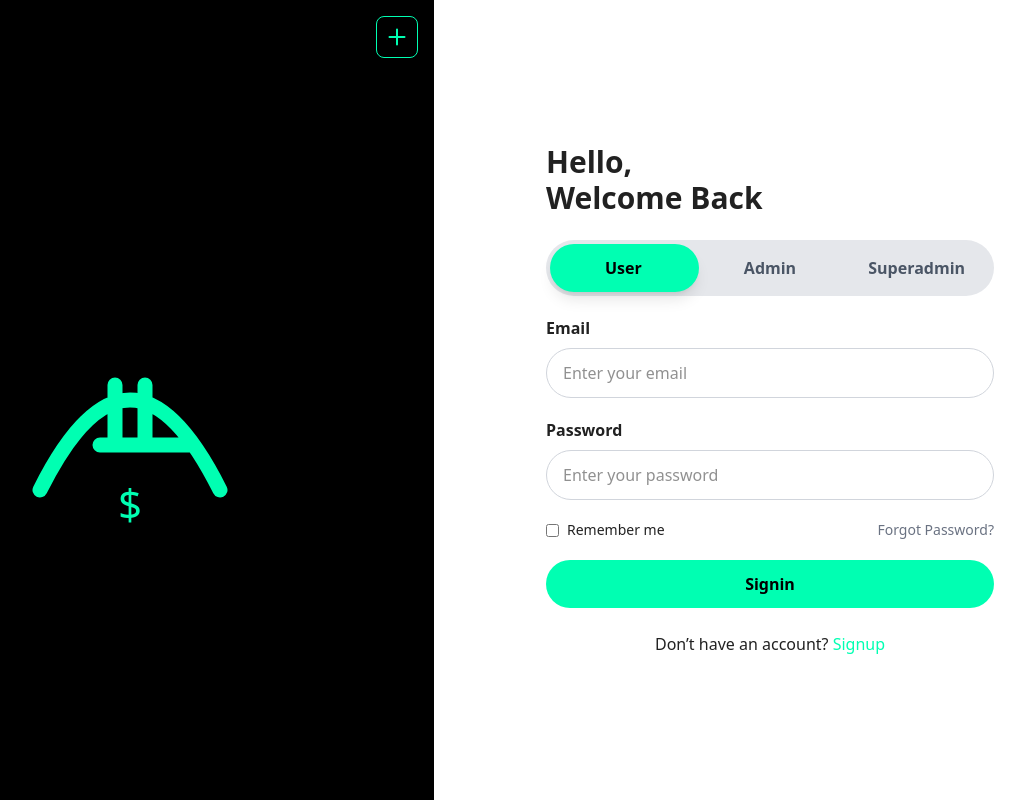
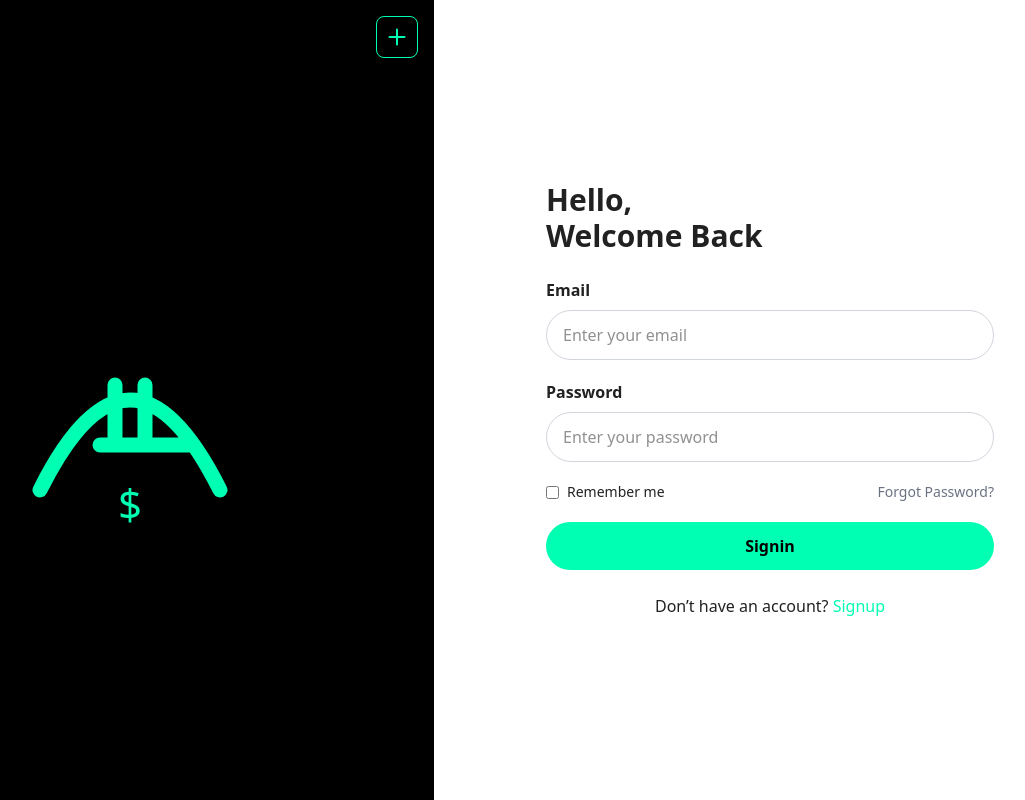
Before and after one commit to asalpaudel/kosh, a React (Vite) app in the folder frontend/: page / in a window 1280 px wide. Shown: the whole page, without its empty margins (174-1199 px from the left). Built offline with nearby package versions, Linux system fonts and the light colour scheme.

Commit message:
Login functionality set

```diff
--- a/frontend/src/pages/Login.jsx
+++ b/frontend/src/pages/Login.jsx
@@ -5,18 +5,19 @@ export default function Login() {
   const [email, setEmail] = useState("");
   const [password, setPassword] = useState("");
   const [remember, setRemember] = useState(false);
-  const [role, setRole] = useState("user"); // 'user', 'admin', or 'superadmin'
+  const [role, setRole] = useState("user"); // Just for UI toggle
   const [errorMessage, setErrorMessage] = useState("");
+
   const nav = useNavigate();
 
-  // Helper object to map role to a CSS transform value
+  // UI translation for role toggle bar
   const roleTranslate = {
     user: "0%",
     admin: "100%",
     superadmin: "200%",
   };
 
-  // Async API call handler
+  // LOGIN HANDLER (Updated for DB-based validation)
   const handleLogin = async (e) => {
     e.preventDefault();
     setErrorMessage("");
@@ -32,33 +33,37 @@ export default function Login() {
         headers: {
           "Content-Type": "application/json",
         },
-        body: JSON.stringify({
-          email: email,
-          password: password,
-          role: role,
-        }),
+        body: JSON.stringify({ email, password }),
       });
 
       const data = await response.json();
+      console.log("Login Response:", data);
 
-      if (data.success) {
-        if (data.role === "user") {
-          nav("/home");
-        } else if (data.role === "admin") {
-          nav("/admin");
-        } else if (data.role === "superadmin") {
-          nav("/superadmin");
-        }
-      } else {
+      if (!data.success) {
         setErrorMessage(data.message);
+        return;
+      }
+
+      localStorage.setItem("userRole", data.role);
+      localStorage.setItem("userId", data.userId);
+
+      // ✅ Fix: Use REAL paths from your App.jsx
+      if (data.role === "member") {
+        nav("/home");
+      } else if (data.role === "admin") {
+        nav("/admin");
+      } else if (data.role === "superadmin") {
+        nav("/superadmin");
       }
     } catch (error) {
       console.error("Login failed:", error);
-      setErrorMessage("Could not connect to the server. Please try again later.");
+      setErrorMessage(
+        "Could not connect to the server. Please try again later."
+      );
     }
   };
 
-  // Helper component for the toggle buttons
+  // Role toggle button component (UI only)
   const RoleToggleButton = ({ value, label }) => (
     <button
       type="button"
@@ -66,13 +71,8 @@ export default function Login() {
         setRole(value);
         setErrorMessage("");
       }}
-      className={`flex-1 py-3 px-4 rounded-full font-semibold transition-colors duration-300
-        relative z-10
-        ${
-          role === value
-            ? "text-black" // Active text color
-            : "text-gray-600 hover:text-black" // Inactive text color
-        }
+      className={`flex-1 py-3 px-4 rounded-full font-semibold transition-colors duration-300 relative z-10
+        ${role === value ? "text-black" : "text-gray-600 hover:text-black"}
       `}
     >
       {label}
@@ -81,7 +81,7 @@ export default function Login() {
 
   return (
     <div className="flex flex-col lg:flex-row min-h-screen bg-white">
-      {/* Left Panel */}
+      {/* Left panel */}
       <div className="flex-1 bg-black flex items-center justify-center relative">
         <div className="absolute top-4 right-4 bg-black p-2 rounded-lg border border-[#00FFB2]">
           <svg
@@ -99,6 +99,7 @@ export default function Login() {
             />
           </svg>
         </div>
+
         <svg
           xmlns="http://www.w3.org/2000/svg"
           viewBox="0 0 100 100"
@@ -118,7 +119,7 @@ export default function Login() {
         </svg>
       </div>
 
-      {/* Right Panel */}
+      {/* Right panel */}
       <div className="flex-1 flex flex-col justify-center items-center p-8">
         <div className="w-full max-w-md">
           <h2 className="text-3xl font-bold mb-6">
@@ -128,28 +129,6 @@ export default function Login() {
           </h2>
 
           <form onSubmit={handleLogin} className="flex flex-col gap-5">
-            {/* Role Toggle */}
-            <div className="flex w-full bg-gray-200 rounded-full p-1 relative">
-
-              {/* ---
-                THE SLIDING PILL
-                These classes create the animation:
-                - transition-transform: Tells it to animate the 'transform' property
-                - duration-300:       Sets the speed to 300ms
-                - ease-in-out:        This is the smoothing curve you want
-              --- */}
-              <div
-                className="absolute top-1 left-1 bottom-1 w-1/3 bg-[#00FFB2] rounded-full shadow-lg
-                           transition-transform duration-300 ease-in-out"
-                style={{ transform: `translateX(${roleTranslate[role]})` }}
-              />
-
-              {/* The buttons now sit on top of the pill */}
-              <RoleToggleButton value="user" label="User" />
-              <RoleToggleButton value="admin" label="Admin" />
-              <RoleToggleButton value="superadmin" label="Superadmin" />
-            </div>
-
             {/* Email */}
             <div>
               <label className="block font-semibold mb-2">Email</label>
@@ -180,24 +159,25 @@ export default function Login() {
                 <input
                   type="checkbox"
                   checked={remember}
-                  onChange={(e) => setRemember(e.g.target.checked)}
+                  onChange={(e) => setRemember(e.target.checked)}
                   className="accent-[#00FFB2]"
                 />
                 Remember me
               </label>
+
               <NavLink to="/forgot" className="text-gray-500 hover:text-black">
                 Forgot Password?
               </NavLink>
             </div>
 
-            {/* Error Message Display */}
+            {/* Error Message */}
             {errorMessage && (
               <p className="text-center text-red-600 font-medium">
                 {errorMessage}
               </p>
             )}
 
-            {/* Signin Button */}
+            {/* Sign In Button */}
             <button
               type="submit"
               className="w-full bg-[#00FFB2] text-black font-semibold py-3 rounded-full hover:bg-[#00e6a0] transition-colors"
```
Also changed, not shown: frontend/src/pages/Signup.jsx (line endings or trailing spaces), 2 other files (tests, documents, lock files or other folders).
